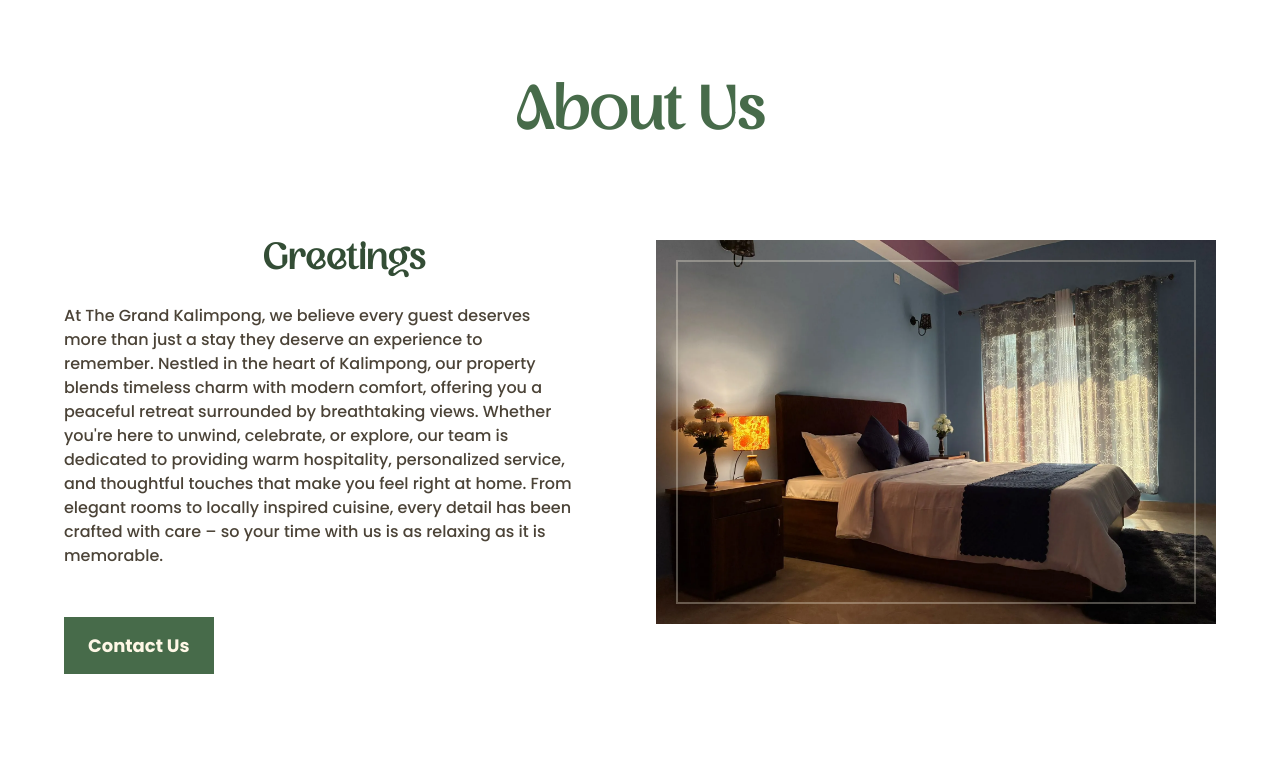
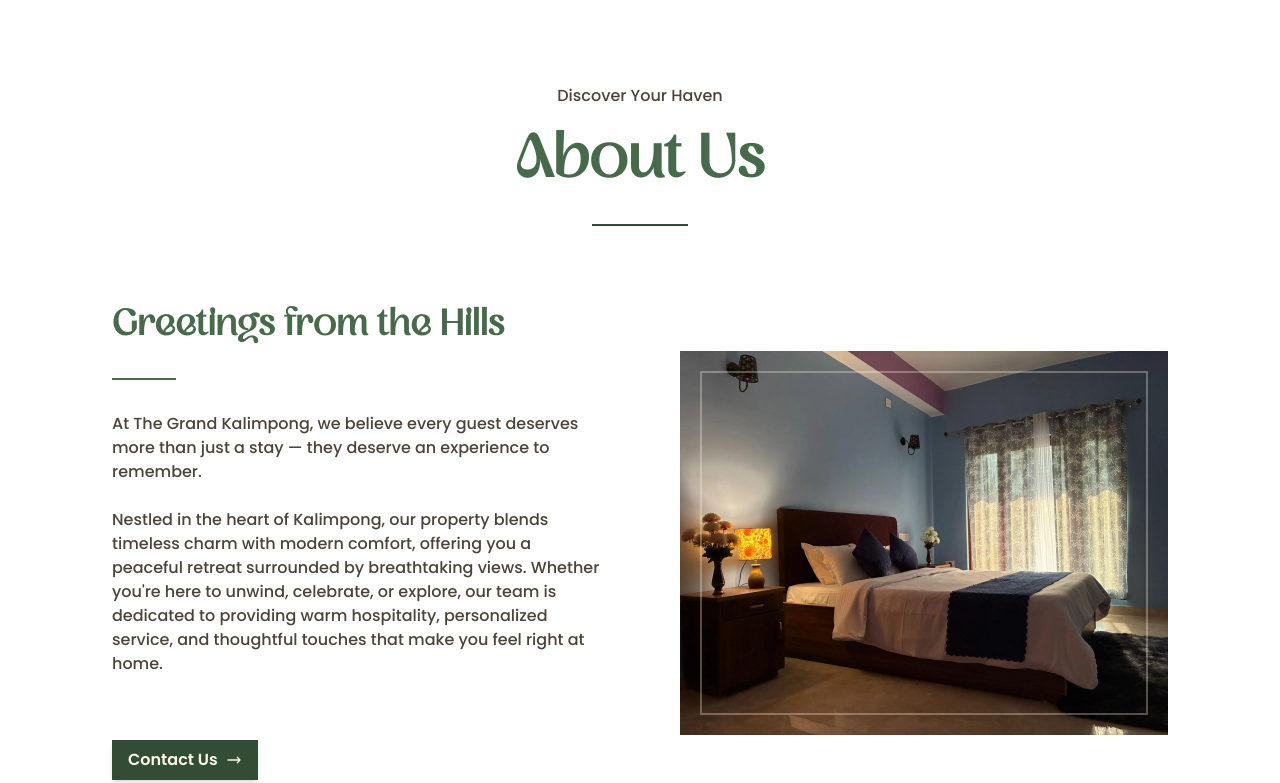
Before and after one commit to thegrandkalimpong/thegrandkpg, a Next.js app: page / in a window 1280 px wide. Shown: the part 860-1643 px from the top of the page. Built offline with nearby package versions, Linux system fonts and the light colour scheme.

Commit message:
feat: enhance layout and styling across multiple components for improved user experience and consistency

```diff
--- a/src/app/(main)/contact/page.tsx
+++ b/src/app/(main)/contact/page.tsx
@@ -8,7 +8,7 @@ export const metadata = {
 
 const page = () => {
     return (
-        <section className="pt-0">
+        <section className="max-w-none pt-0">
             <div className="bg-greenish h-full min-h-svh w-full px-6 py-24">
                 <div className="mx-auto flex h-full w-full max-w-3xl flex-col items-start justify-center gap-4 px-4 text-left">
                     <h1 className="text-cream">Get in Touch With Us</h1>
--- a/src/app/(main)/page.tsx
+++ b/src/app/(main)/page.tsx
@@ -21,7 +21,7 @@ export default function Home() {
         <div className="relative">
             <section
                 id="home"
-                className="relative -top-24 left-0 z-50 flex min-h-screen w-full items-center justify-center px-0"
+                className="relative -top-24 left-0 z-50 flex min-h-screen w-full max-w-none items-center justify-center px-0"
             >
                 <Heading />
                 <video
--- a/src/app/globals.css
+++ b/src/app/globals.css
@@ -44,20 +44,32 @@
         @apply container mx-auto;
     }
     section {
-        @apply mx-auto px-6 py-12 md:px-8 lg:px-12;
+        @apply mx-auto max-w-6xl px-6 py-12 md:px-8 lg:px-12;
     }
 
     button {
         @apply cursor-pointer;
     }
 
+    .btn-primary {
+        @apply bg-moss text-cream hover:bg-moss-light px-4 py-2 font-semibold shadow-md transition duration-200;
+    }
+
     h1 {
-        @apply font-mageline text-moss mb-4 text-center text-5xl font-bold lg:text-6xl;
+        @apply font-mageline text-moss-light mb-4 text-center text-5xl font-bold lg:text-6xl;
     }
 
     h2 {
-        @apply font-mageline text-moss mb-4 text-center text-4xl font-bold;
+        @apply font-mageline text-moss-light mb-4 text-center text-4xl font-bold;
     }
+
+    h3 {
+        @apply font-mageline text-moss-light mb-4 text-center text-3xl font-bold;
+    }
+
+    /* p {
+        @apply indent-8;
+    } */
 
     label {
         @apply text-cream mb-4 block text-lg;
@@ -71,6 +83,20 @@
     .submit-button {
         @apply text-cream w-full bg-[hsl(115,40%,30%)] p-4 hover:bg-[hsl(115,40%,35%)] focus:ring-4 focus:outline-none;
     }
+
+    .room-features-container {
+        @apply grid grid-cols-1 grid-rows-3 gap-4 text-center;
+
+        .room-features {
+            @apply bg-moss-light text-cream flex h-full w-full flex-col items-center justify-center gap-2 py-6;
+            .title {
+                @apply text-lg font-semibold;
+            }
+            .description {
+                @apply opacity-80;
+            }
+        }
+    }
 }
 
 @utility font-handwriting {
--- a/src/components/ContactForm.tsx
+++ b/src/components/ContactForm.tsx
@@ -43,7 +43,7 @@ const ContactForm = () => {
     };
 
     return (
-        <section className="bg-greenish">
+        <section className="bg-greenish mt-24 max-w-none">
             <div className="mx-auto max-w-3xl px-6 pb-18">
                 <h2 className="text-cream mb-6">Have a question? Reach out!</h2>
                 <form
--- a/src/components/Gallery.tsx
+++ b/src/components/Gallery.tsx
@@ -64,7 +64,7 @@ const GalleryImage = () => {
     }, [selectedImage, currentIndex, filteredImages]);
 
     return (
-        <section>
+        <section className="max-w-7xl">
             <h1 className="">Gallery</h1>
             <p className="mx-auto mb-16 max-w-2xl text-center">
                 Step inside and explore the beauty of{" "}
--- a/src/components/Heading.tsx
+++ b/src/components/Heading.tsx
@@ -36,7 +36,7 @@ const Heading = () => {
                     Kalimpong
                 </span>
             </h1>
-            <h2 className="font-roboto mt-12 text-center tracking-[15px] text-white/70 uppercase">
+            <h2 className="font-poppins mt-12 text-center font-light tracking-[15px] text-white/90 uppercase">
                 Your Holiday destination
             </h2>
         </div>
--- a/src/components/Waterfall.tsx
+++ b/src/components/Waterfall.tsx
@@ -11,7 +11,7 @@ const Waterfall = () => {
                 />
             </div>
             <div className="bg-moss-light font-handwriting relative order-1 flex w-full items-center justify-center p-4 md:order-none md:flex">
-                “Where every flavor tells a story”
+                Where every flavor tells a story
                 <span className="border-cream absolute inset-3 border-2" />
             </div>
             <div className="bg-moss-light aspect-square w-full md:order-none md:row-span-3">
@@ -28,11 +28,11 @@ const Waterfall = () => {
                 />
             </div>
             <div className="bg-moss-light/95 font-handwriting relative order-3 flex w-full items-center justify-center p-4 md:order-none md:flex">
-                “Wake up to views worth remembering”
+                Wake up to views worth remembering
                 <span className="border-cream absolute inset-3 border-2" />
             </div>
             <div className="bg-moss-light/95 font-handwriting relative order-4 flex w-full items-center justify-center p-4 md:order-none md:flex">
-                “Hospitality that feels like home”
+                Hospitality that feels like home
                 <span className="border-cream absolute inset-3 border-2" />
             </div>
         </section>
--- a/src/components/WelcomeSection.tsx
+++ b/src/components/WelcomeSection.tsx
@@ -5,43 +5,66 @@ import Link from "next/link";
 const WelcomeSection = () => {
     return (
         <>
-            <h1 className="font-mageline text-moss-light mb-24 text-center text-6xl font-bold">
-                About Us
-            </h1>
+            <div className="mb-20 text-center">
+                <p className="eyebrow mb-6">Discover Your Haven</p>
+                <h1 className="heading-xl mb-8">About Us</h1>
+                <div className="bg-moss mx-auto h-0.5 w-24"></div>
+            </div>
 
-            <div className="mx-auto mt-12 grid max-w-6xl grid-cols-1 gap-8 md:grid-cols-2">
-                <div className="order-1 md:order-0">
-                    <h2 className="font-mageline text-moss mb-6 text-4xl font-semibold">
-                        Greetings
-                    </h2>
-                    <p className="max-w-lg">
-                        At The Grand Kalimpong, we believe every guest deserves
-                        more than just a stay they deserve an experience to
-                        remember. Nestled in the heart of Kalimpong, our
-                        property blends timeless charm with modern comfort,
-                        offering you a peaceful retreat surrounded by
-                        breathtaking views. Whether you&apos;re here to unwind,
-                        celebrate, or explore, our team is dedicated to
-                        providing warm hospitality, personalized service, and
-                        thoughtful touches that make you feel right at home.
-                        From elegant rooms to locally inspired cuisine, every
-                        detail has been crafted with care – so your time with us
-                        is as relaxing as it is memorable.
-                    </p>
-                    <div className="mt-16">
+            <div className="mx-auto grid max-w-7xl grid-cols-1 items-center gap-16 lg:grid-cols-2 lg:gap-20">
+                <div className="order-1 space-y-8 lg:order-0">
+                    <div>
+                        <h2 className="font-md mb-8 text-left">
+                            Greetings from the Hills
+                        </h2>
+                        <div className="bg-moss-light mb-8 h-0.5 w-16"></div>
+                    </div>
+
+                    <div className="space-y-6">
+                        <p className="lede">
+                            At The Grand Kalimpong, we believe every guest
+                            deserves more than just a stay — they deserve an
+                            experience to remember.
+                        </p>
+                        <p className="copy max-w-2xl">
+                            Nestled in the heart of Kalimpong, our property
+                            blends timeless charm with modern comfort, offering
+                            you a peaceful retreat surrounded by breathtaking
+                            views. Whether you&apos;re here to unwind,
+                            celebrate, or explore, our team is dedicated to
+                            providing warm hospitality, personalized service,
+                            and thoughtful touches that make you feel right at
+                            home.
+                        </p>
+                    </div>
+
+                    <div className="pt-8">
                         <Link
                             href="/contact"
-                            className="text-cream bg-moss-light hover:bg-moss px-6 py-4 text-lg font-bold transition-colors duration-300"
+                            className="btn-primary group inline-flex items-center"
                         >
                             Contact Us
+                            <svg
+                                className="ml-2 h-4 w-4 transition-transform group-hover:translate-x-1"
+                                fill="none"
+                                stroke="currentColor"
+                                viewBox="0 0 24 24"
+                            >
+                                <path
+                                    strokeLinecap="round"
+                                    strokeLinejoin="round"
+                                    strokeWidth={2}
+                                    d="M17 8l4 4m0 0l-4 4m4-4H3"
+                                />
+                            </svg>
                         </Link>
                     </div>
                 </div>
-                <div className="order-0 w-full md:order-1">
+                <div className="order-0 w-full lg:order-1">
                     <ImageFrame
                         src={"/assets/room1.webp"}
                         alt="Welcome to The Grand Kalimpong"
-                        className="h-96 w-full object-fill"
+                        className="h-96 w-full object-cover"
                     />
                 </div>
             </div>
```
Also changed, not shown: src/app/(main)/rooms/page.tsx (+35 -54 lines), src/components/MapSection.tsx (+17 -10 lines).
